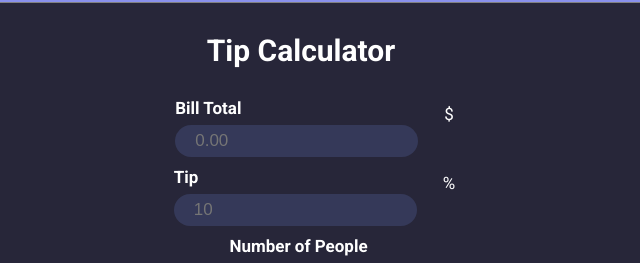
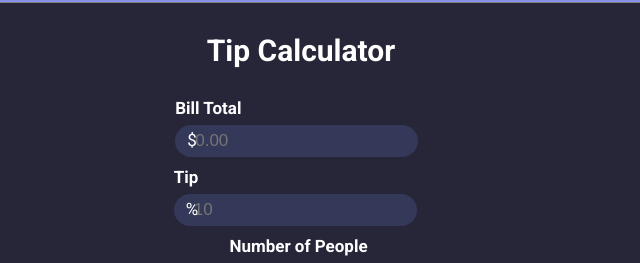
Before and after one commit to Arya4930/Tip-Calculator, a plain HTML site: page index.html in a window 1280 px wide. Shown: the part 118-381 px from the top of the page, 344-984 px from the left. Drawn offline with Linux system fonts and the light colour scheme.

Commit message:
Update main.css

```diff
--- a/styles/main.css
+++ b/styles/main.css
@@ -37,10 +37,8 @@
 .bill-input-sign {
   position: relative;
   color: white;
-  top: -26px;
-  right: -22px;
+  right: 235px;
   font-size: 17px;
-  z-index: 10;
 }
 .Bottom-Container {
   height: auto;
```
